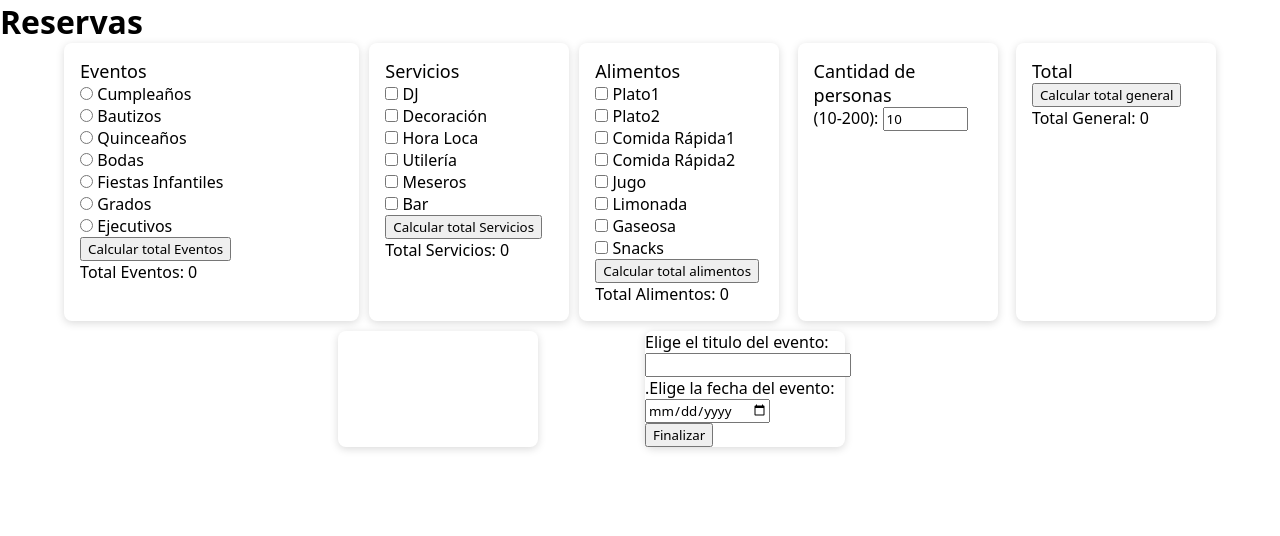
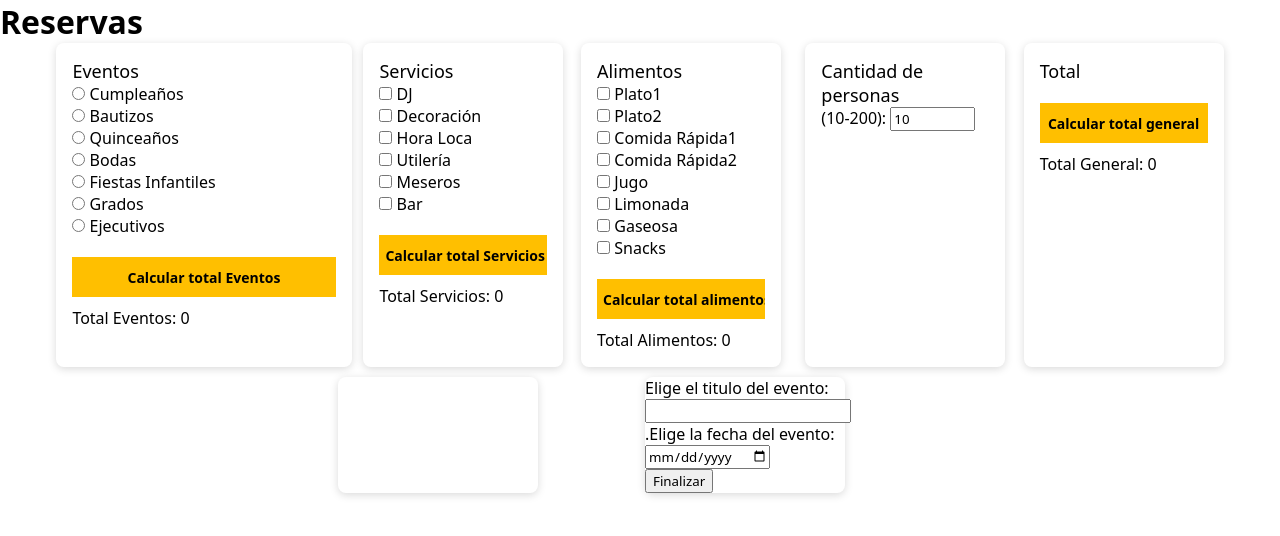
Before and after one commit to ALEJABM0817/projectDesarrollo2, a Django app: page /selector/ in a window 1280 px wide. Shown: the part 50-586 px from the top of the page. Run offline with Django 4.2, Linux system fonts and the light colour scheme; data comes from the database, SQL or seed files in the repository.

Commit message:
estilo botones

```diff
--- a/tasks/static/css/styles.css
+++ b/tasks/static/css/styles.css
@@ -122,7 +122,7 @@
     height: 20px;
 }
 
-.block__content .container__form .container__form--content button {
+.block__content .container__form .container__form--content button, .selector__body [type="submit"] {
     cursor: pointer;
     margin-top: 20px;
     background-color: var(--yellow);
@@ -133,10 +133,16 @@
     font-size: 18px;
 }
 
-.block__content .container__form .container__form--content button:hover {
+.block__content .container__form .container__form--content button:hover, .selector__body [type="submit"]:hover {
     text-decoration: underline;
     color: var(--white);
     background-color: var(--black);
+}
+
+.selector__body [type="submit"] {
+    font-size: 14px;
+    font-weight: bold;
+    margin-bottom: 10px;
 }
 
 .block__content.block__signup .container__form .container__form--content p span {
```
